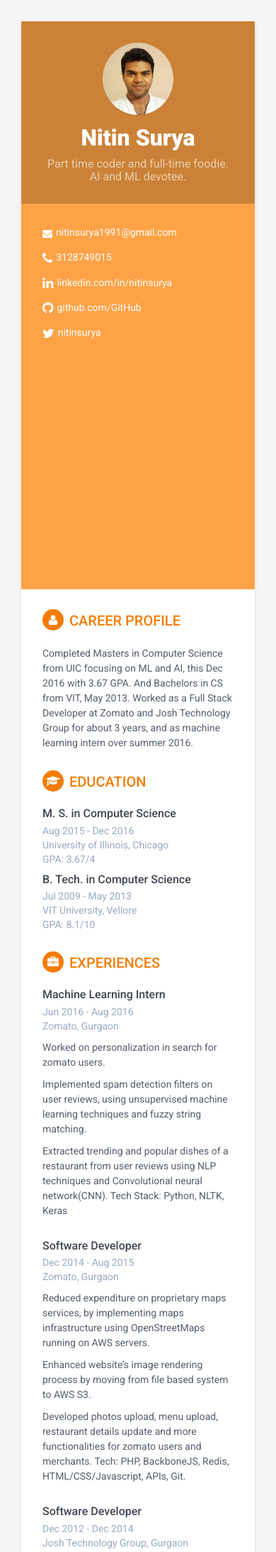
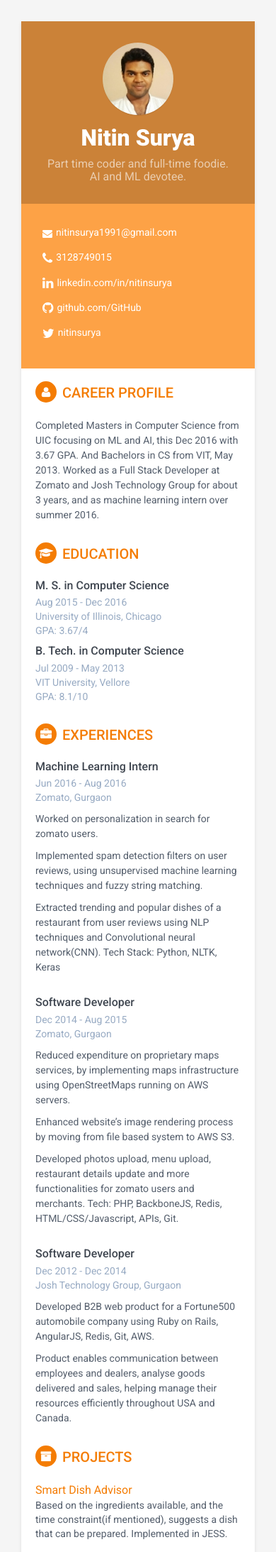
Before and after one commit to nitinsurya/nitinsurya.github.io, a Jekyll site: the page built from index.html, in a window 390 px wide. Shown: the top 2186 px of the page at 71% size. Built offline with Jekyll 4.4.1, drawn with Linux system fonts in a browser that asks for light colours.

Commit message:
Style updates, moving sidebar to top

```diff
--- a/assets/css/styles-5.css
+++ b/assets/css/styles-5.css
@@ -53,11 +53,11 @@ p {
 }
 .sidebar-wrapper {
   background: #FDA246;
-  position: absolute;
+  /*position: absolute;*/
   right: 0;
-  width: 260px;
+  /*width: 260px;*/
   height: 100%;
-  min-height: 800px;
+  min-height: 200px;
   color: #fff;
 }
 .sidebar-wrapper a {
@@ -154,7 +154,7 @@ p {
 }
 .main-wrapper {
   background: #fff;
-  padding: 60px;
+  padding: 20px;
   padding-right: 300px;
 }
 .main-wrapper .section-title {
@@ -245,8 +245,6 @@ p {
   background: #fec892;
 }
 .footer {
-  padding: 30px;
-  padding-top: 60px;
 }
 .footer .copyright {
   line-height: 1.6;
@@ -263,7 +261,7 @@ p {
     width: inherit;
   }
   .main-wrapper {
-    padding: 30px;
+    padding: 20px;
   }
   .main-wrapper .time {
     position: static;
```
